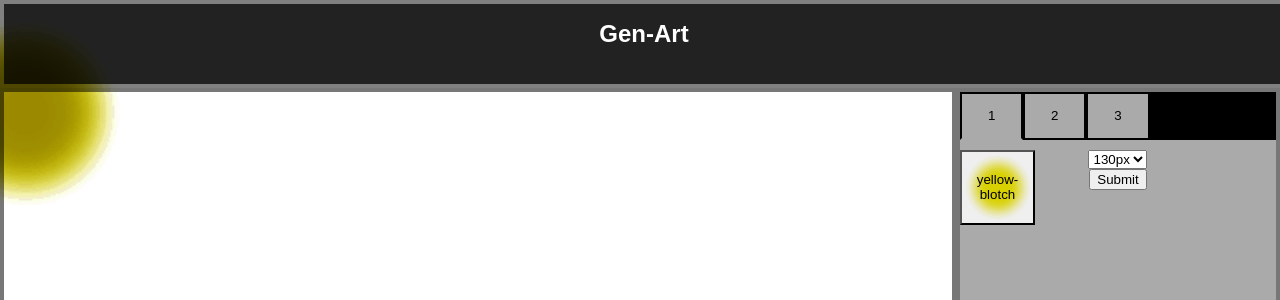
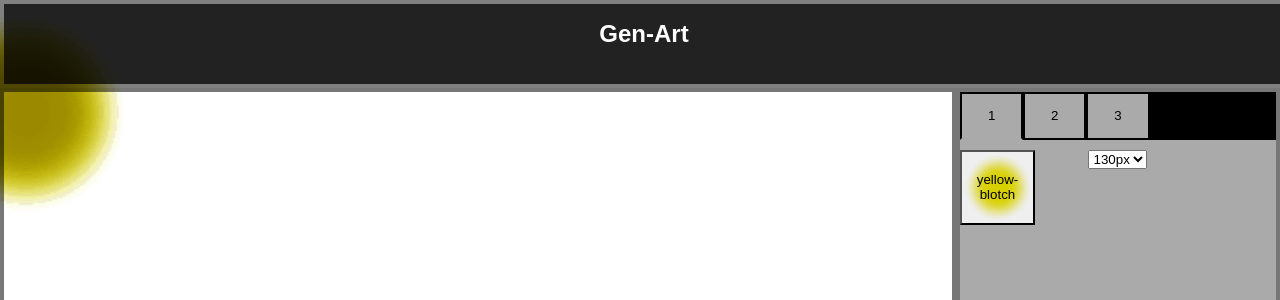
Before and after one commit to dempseyc/react-gen-art, a React (Create React App) app: page / in a window 1280 px wide. Shown: the top 300 px of the page. Built offline with nearby package versions, Linux system fonts and the light colour scheme; the HTML template or start-up script is replaced by a standard one.

Commit message:
i have a lot of different types of dots at this point

```diff
--- a/src/components/Container.js
+++ b/src/components/Container.js
@@ -20,7 +20,7 @@ export default class Container extends Component {
     for (let i=1; i<=this.numLayers; i++) {
       layerArr.push({
         dotStyle: "yellow-blotch",
-        dotSize: 200
+        dotSize: 210
       });
     }
 
@@ -39,7 +39,7 @@ export default class Container extends Component {
 
     this.updateDotStyle = this.updateDotStyle.bind(this);
     // this.updateAlgo = this.updateAlgo.bind(this);
-    // this.updateSize = this.updateSize.bind(this);
+    this.updateDotSize = this.updateDotSize.bind(this);
   }
 
   updateDotStyle(dotStyle,layer) {
@@ -59,11 +59,6 @@ export default class Container extends Component {
     }, () => { this.updateDisplay(newArr) })
   }
 
-  updateDisplay(layers) {
-    this.displayUpdate = layers;
-    this.forceUpdate();
-  }
-
   updateDotSize(dotSize,layer) {
     let newArr = this.state.uiData.layers.map((d,i)=>{
       if (i+1 !== layer) {
@@ -80,6 +75,11 @@ export default class Container extends Component {
       uiData: { layers: newArr }
     }, () => { this.updateDisplay(newArr) })
   }
+
+    updateDisplay(layers) {
+      this.displayUpdate = layers;
+      this.forceUpdate();
+    }
 
   render() {
     console.log(this.displayUpdate, "in c");
--- a/src/components/Dot.css
+++ b/src/components/Dot.css
@@ -13,12 +13,17 @@
   height: 50px;
 }
 
-.d-100 {
-  width: 100px;
-  height: 100px;
+.d-80 {
+  width: 80px;
+  height: 80px;
 }
 
-.d-200 {
-  width: 200px;
-  height: 200px;
+.d-130 {
+  width: 130px;
+  height: 130px;
 }
+
+.d-210 {
+  width: 210px;
+  height: 210px;
+}
--- a/src/components/DotSizeChooser.js
+++ b/src/components/DotSizeChooser.js
@@ -6,32 +6,38 @@ export default class DotSizeChooser extends Component {
   constructor(props) {
     super(props);
     this.layer = this.props.layerNum;
-    this.state = {value: 130};
+    this.state = {
+      value: 130
+    };
 
     this.handleChange = this.handleChange.bind(this);
     this.handleSubmit = this.handleSubmit.bind(this);
   }
 
   handleChange(event) {
-    this.setState({value: event.target.value});
+    this.setState({
+      value: event.target.value
+    }, this.props.data.updateDotSize(event.target.value,this.layer));
   }
 
   handleSubmit(event) {
     // alert('Your favorite flavor is: ' + this.state.value);
     event.preventDefault();
-    this.props.data.updateDotSize(this.state.value);
+    this.props.data.updateDotSize(this.state.value,this.layer);
   }
 
   render() {
     return (
-      <form onSubmit={this.handleSubmit}>
+      //
+      // <form onSubmit={this.handleSubmit}>
+      <form>
         <select value={this.state.value} onChange={this.handleChange} >
           <option value='50'>50px</option>
           <option value='80'>80px</option>
           <option default value='130'>130px</option>
           <option value='210'>210px</option>
         </select>
-        <input type="submit" value="Submit" />
+        {/* <input type="submit" value="Submit" /> */}
       </form>
     )
   }
```
